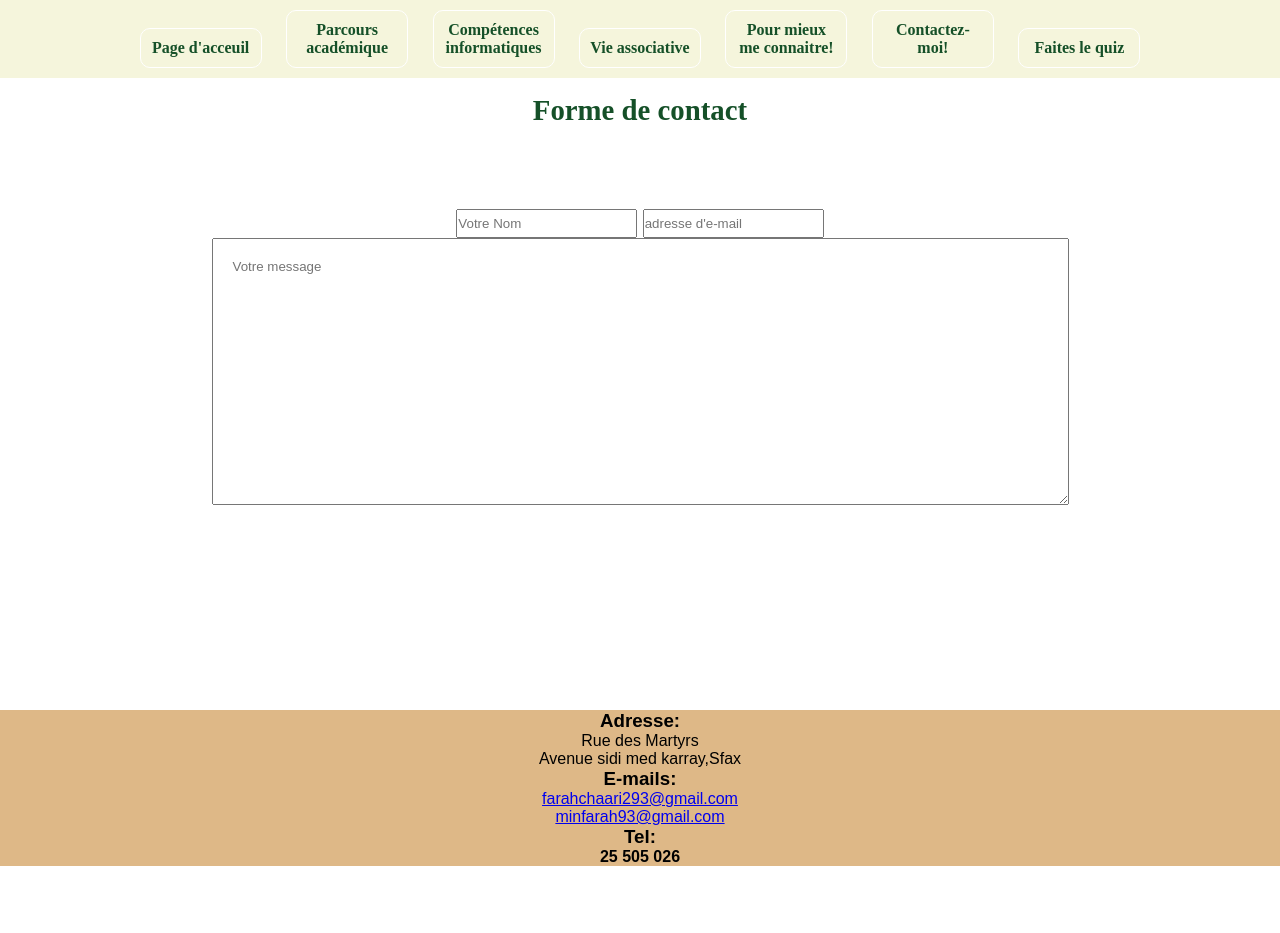
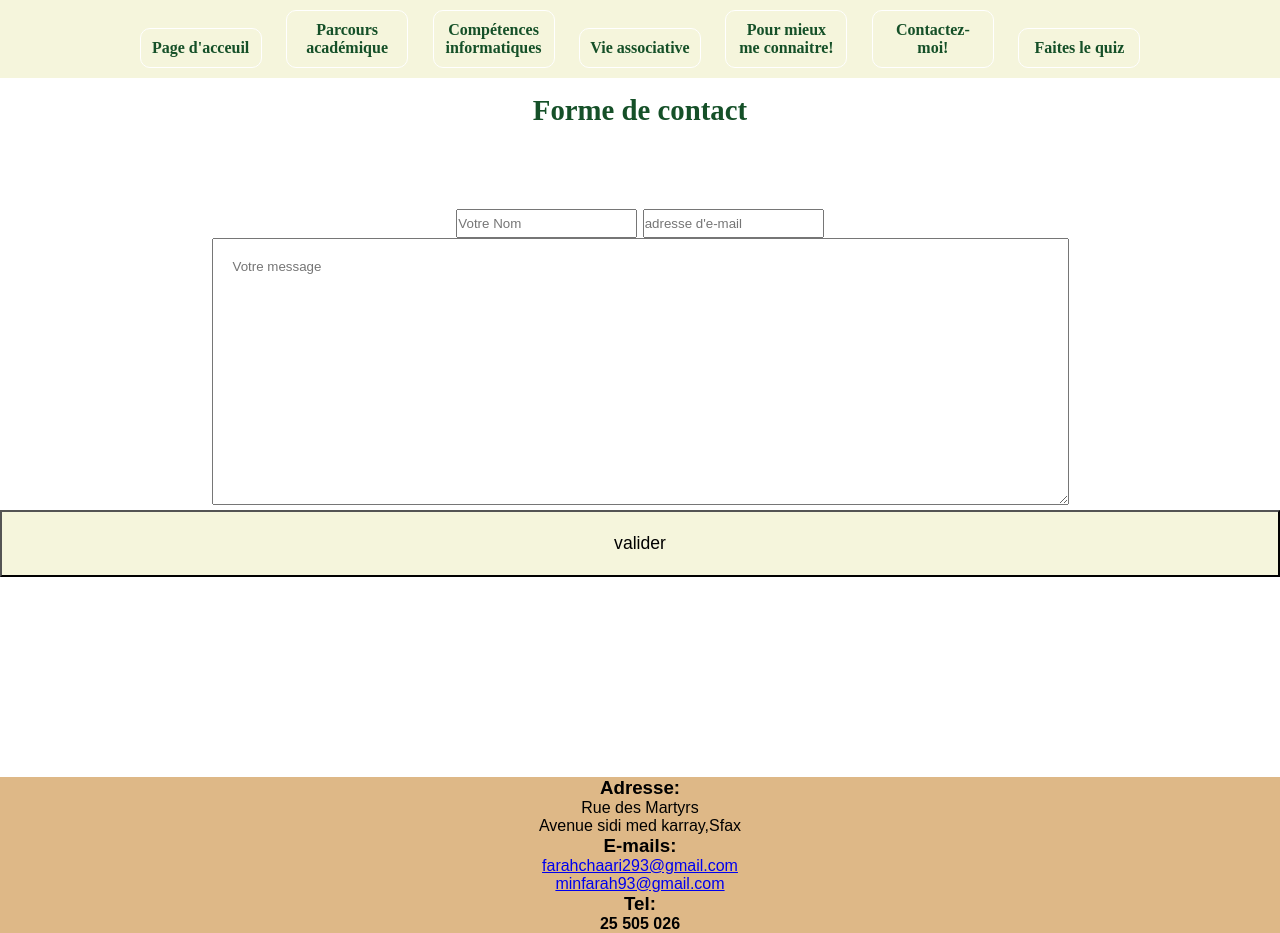
Before and after one commit to farahchaari01/projetWeb, a plain HTML site: page pages_html projet/contactez-moi.html in a window 1280 px wide. Before the commit the page ends 866 px from the top, so only its background shows below. Drawn offline with Linux system fonts and the light colour scheme.

Commit message:
Update contactez-moi.html

```diff
--- a/pages_html projet/contactez-moi.html
+++ b/pages_html projet/contactez-moi.html
@@ -30,6 +30,7 @@
 
             </div>
             <textarea placeholder="Votre message" cols="100" rows="15" style="padding: 20px;"></textarea>
+            <button id="valider" type="submit">valider</button>
         </form>
     </section>
     <footer>
```
